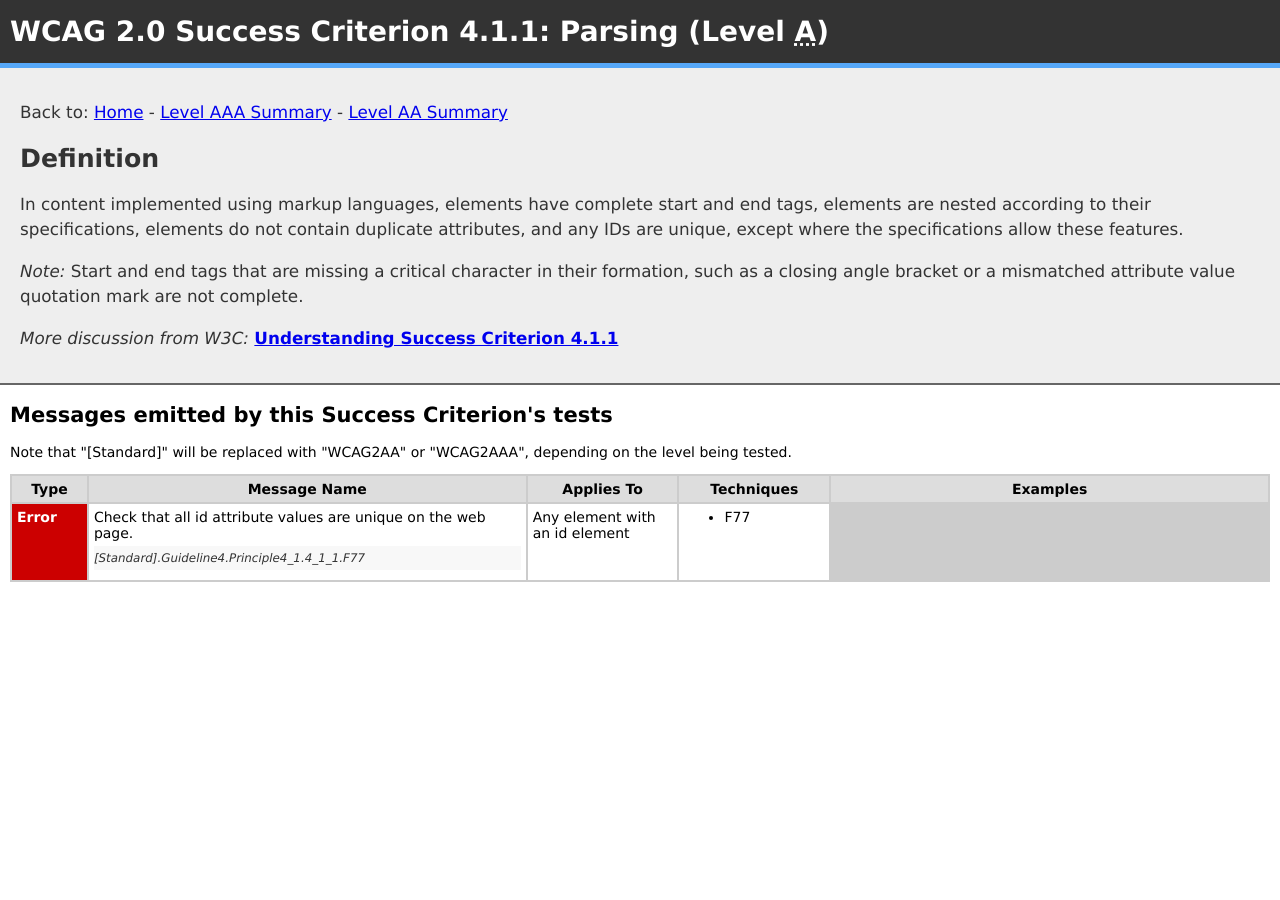
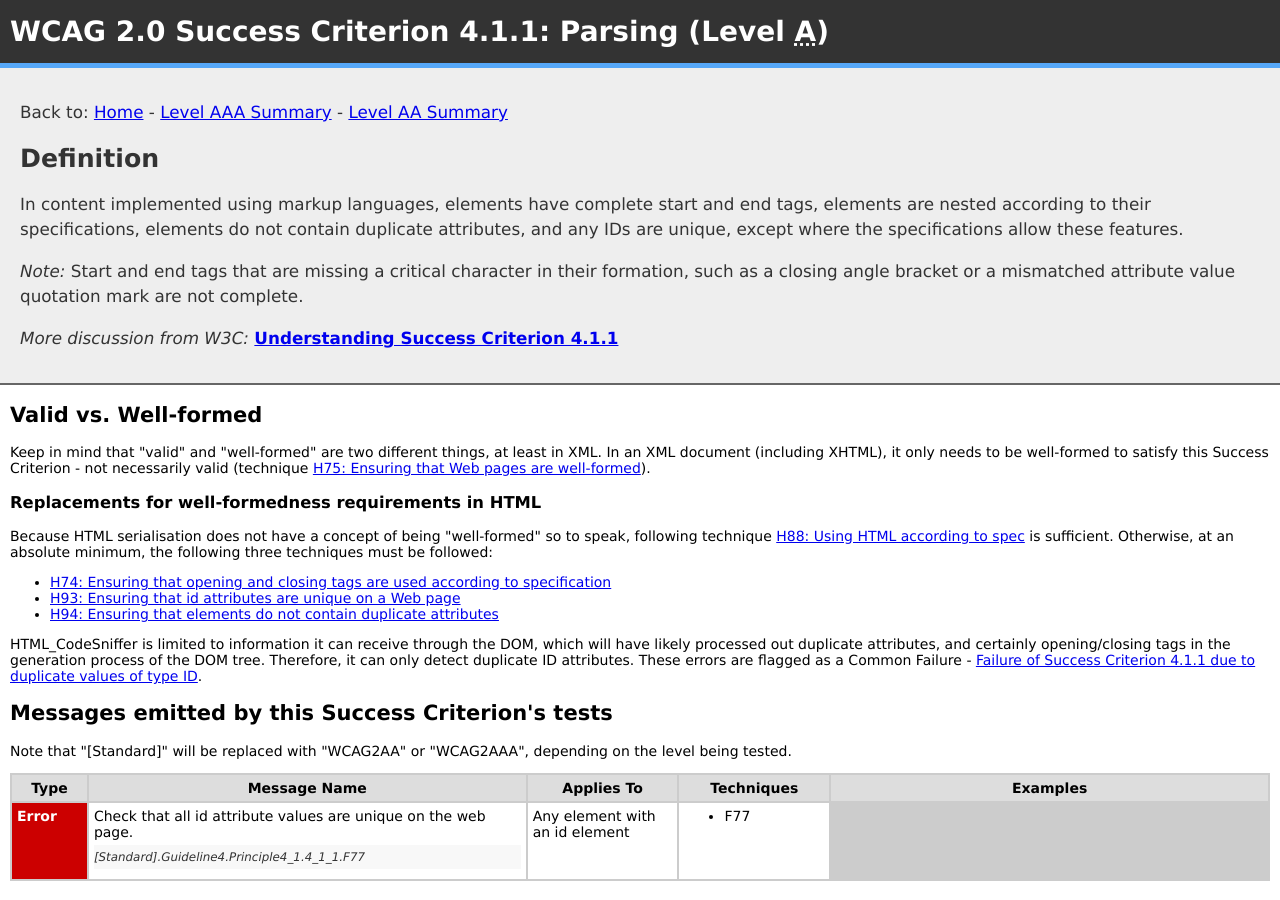
Before and after one commit to squizlabs/HTML_CodeSniffer, a Jekyll site: the page Standards/WCAG2/4_1_1.html, which Jekyll copies as it is, in a window 1280 px wide. Built offline with Jekyll 4.4.1, drawn with Linux system fonts in a browser that asks for light colours.

Commit message:
Add description for 4.1.1

```diff
--- a/Standards/WCAG2/4_1_1.html
+++ b/Standards/WCAG2/4_1_1.html
@@ -34,6 +34,21 @@ blockquote {border-left: 5px solid #99c; background-color: #f8f8ff; padding: 5px
 <p><em>Note:</em> Start and end tags that are missing a critical character in their formation, such as a closing angle bracket or a mismatched attribute value quotation mark are not complete.</p>
 <p><em>More discussion from W3C:</em> <strong><a href="http://www.w3.org/TR/UNDERSTANDING-WCAG20/ensure-compat-parses.html">Understanding Success Criterion 4.1.1</a></strong></p>
 </div>
+<h2>Valid vs. Well-formed</h2>
+
+<p>Keep in mind that "valid" and "well-formed" are two different things, at least in XML. In an XML document (including XHTML), it only needs to be well-formed to satisfy this Success Criterion - not necessarily valid (technique <a href="http://www.w3.org/TR/2010/NOTE-WCAG20-TECHS-20101014/H75">H75: Ensuring that Web pages are well-formed</a>).</p>
+
+<h3>Replacements for well-formedness requirements in HTML</h3>
+
+<p>Because HTML serialisation does not have a concept of being "well-formed" so to speak, following technique <a href="http://www.w3.org/TR/2010/NOTE-WCAG20-TECHS-20101014/H88">H88: Using HTML according to spec</a> is sufficient. Otherwise, at an absolute minimum, the following three techniques must be followed:</p>
+
+<ul>
+<li><a href="http://www.w3.org/TR/2010/NOTE-WCAG20-TECHS-20101014/H74">H74: Ensuring that opening and closing tags are used according to specification</a></li>
+<li><a href="http://www.w3.org/TR/2010/NOTE-WCAG20-TECHS-20101014/H93">H93: Ensuring that id attributes are unique on a Web page</a></li>
+<li><a href="http://www.w3.org/TR/2010/NOTE-WCAG20-TECHS-20101014/H94">H94: Ensuring that elements do not contain duplicate attributes</a></li>
+</ul>
+
+<p>HTML_CodeSniffer is limited to information it can receive through the DOM, which will have likely processed out duplicate attributes, and certainly opening/closing tags in the generation process of the DOM tree. Therefore, it can only detect duplicate ID attributes. These errors are flagged as a Common Failure - <a href="http://www.w3.org/TR/2010/NOTE-WCAG20-TECHS-20101014/F77">Failure of Success Criterion 4.1.1 due to duplicate values of type ID</a>.</p>
 <h2>Messages emitted by this Success Criterion's tests</h2>
 
 <p>Note that "[Standard]" will be replaced with "WCAG2AA" or "WCAG2AAA", depending on the level being tested.</p>
```
